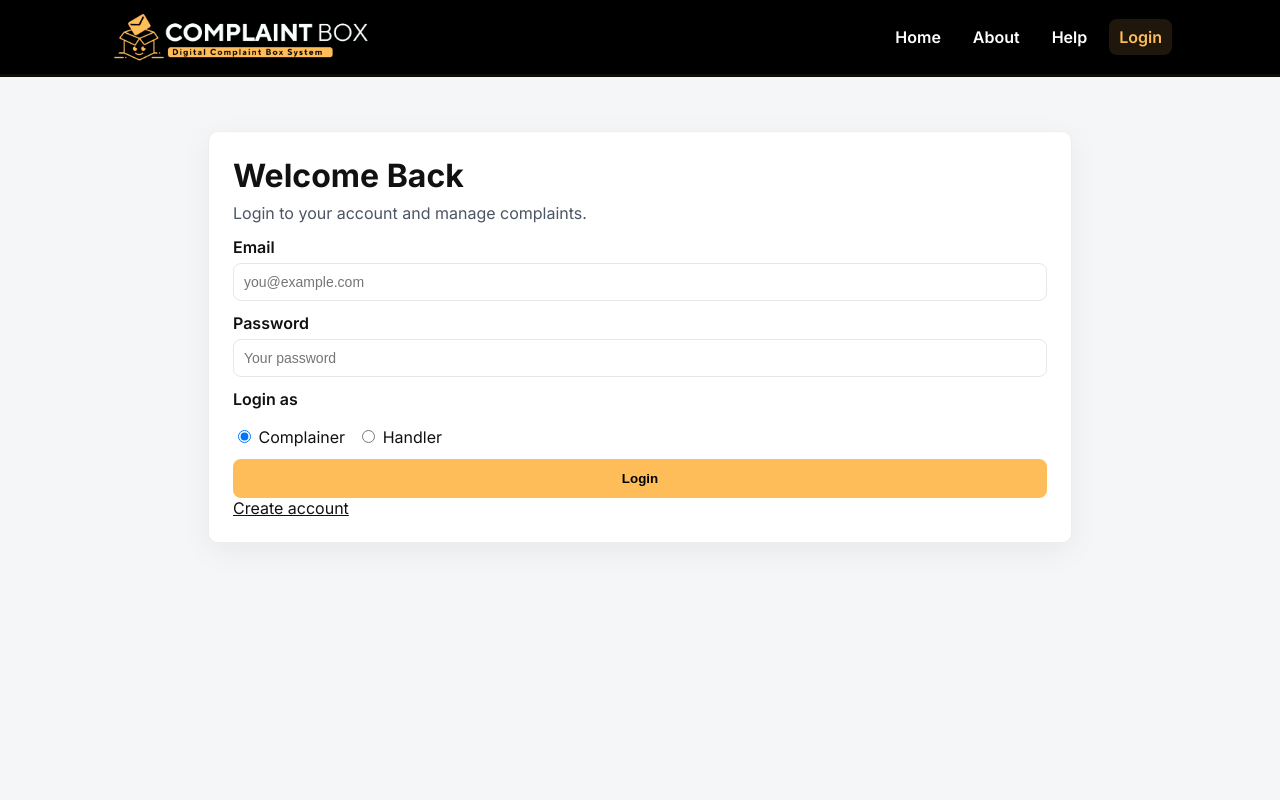
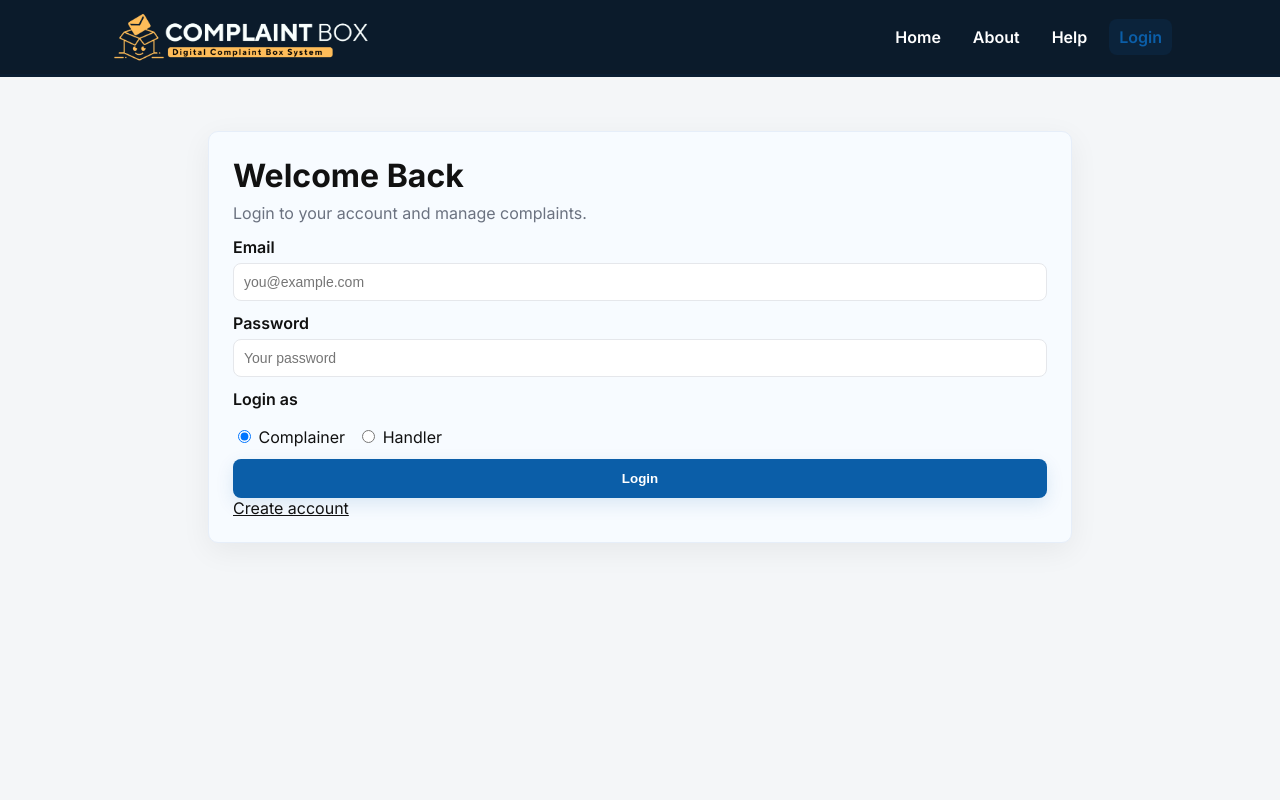
Before and after one commit to Dinath2002/complaint-box-system, a PHP site: page /login.php in a window 1280 px wide. Run offline with PHP 8.4, Linux system fonts and the light colour scheme.

Commit message:
UI upgraded

```diff
--- a/Source File/admin_login.php
+++ b/Source File/admin_login.php
@@ -73,13 +73,13 @@ if ($_SERVER['REQUEST_METHOD'] === 'POST') {
 <meta name="viewport" content="width=device-width,initial-scale=1">
 <title>Admin Login | DCBS</title>
 <style>
-  :root{--logo:#ffbd59;--muted:#4b5563}
+  :root{--black:#0b1b2b;--logo:#0b5ea8;--logo-rgb:11,94,168;--white:#fff;--muted:#6b7280;--surface:#f7fbff}
   body{font-family:Arial,Helvetica,sans-serif;background:#f4f6f8;margin:0;padding:40px}
-  .card{max-width:520px;margin:40px auto;background:#fff;padding:24px;border-radius:10px;box-shadow:0 8px 30px rgba(0,0,0,0.06)}
+  .card{max-width:520px;margin:40px auto;background:var(--surface);padding:24px;border-radius:10px;box-shadow:0 8px 30px rgba(0,0,0,0.06)}
   h1{margin:0 0 12px;color:#111}
   label{display:block;margin-top:12px;font-weight:600}
   input[type=email],input[type=password]{width:100%;padding:10px;border-radius:8px;border:1px solid #e5e7eb;margin-top:6px}
-  .btn{background:var(--logo);border:none;color:#000;padding:10px 14px;border-radius:8px;font-weight:700;margin-top:14px;cursor:pointer}
+  .btn{background:var(--logo);border:none;color:var(--white);padding:10px 14px;border-radius:8px;font-weight:700;margin-top:14px;cursor:pointer}
   .err{background:#fee2e2;color:#991b1b;padding:10px;border-radius:6px;margin-bottom:12px}
   .note{font-size:13px;color:var(--muted);margin-top:12px}
 </style>
--- a/Source File/assets/css/app.css
+++ b/Source File/assets/css/app.css
@@ -3,7 +3,7 @@
    ========================================================================== */
 
 /* Root & base */
-:root{ --black:#000; --logo:#ffbd59; --white:#fff; --muted:#4b5563; }
+:root{ --black:#0b1b2b; --logo:#0b5ea8; --logo-rgb:11,94,168; --white:#fff; --muted:#6b7280; --surface:#f7fbff; --surface-2:#f8fafc; --card-border:#e6eef9 }
 *{box-sizing:border-box}
 html,body{height:100%}
 html{overflow-y:scroll} /* keep scrollbar slot to avoid topbar shift */
@@ -19,23 +19,27 @@ body{
 a{color:inherit} a:hover{opacity:.96}
 
 /* Card */
-.card{background:#fff;border:1px solid #eee;border-radius:12px;padding:20px;box-shadow:0 6px 20px rgba(0,0,0,.05)}
+.card{background:var(--surface);border:1px solid var(--card-border);border-radius:12px;padding:20px;box-shadow:0 6px 20px rgba(0,0,0,.05)}
 .hr{border:none;border-top:1px solid #eee;margin:16px 0}
 
 /* Buttons */
-.btn,.button{display:inline-block;appearance:none;border:0;border-radius:8px;padding:10px 14px;font-weight:700;cursor:pointer;text-decoration:none}
-.btn-primary,.button{background:var(--logo);color:#000}
-.btn:hover,.button:hover{opacity:.92}
+.btn,.button{display:inline-block;appearance:none;border:0;border-radius:8px;padding:10px 14px;font-weight:700;cursor:pointer;text-decoration:none;box-shadow:0 6px 18px rgba(var(--logo-rgb),.12);transition:transform .12s ease,box-shadow .12s ease}
+.btn-primary,.button{background:var(--logo);color:var(--white)}
+.btn:hover,.button:hover{opacity:.96;transform:translateY(-2px);box-shadow:0 10px 30px rgba(var(--logo-rgb),.18)}
+
+/* Outline variant used across the app */
+.btn-outline{display:inline-block;border:1px solid rgba(0,0,0,.06);background:transparent;color:var(--logo);padding:10px 14px;border-radius:8px;font-weight:700;cursor:pointer;transition:box-shadow .12s ease, transform .12s ease}
+.btn-outline:hover{box-shadow:0 8px 20px rgba(var(--logo-rgb),.08);transform:translateY(-1px)}
 .btn-sm{padding:6px 10px;border-radius:6px}
 
 /* Topbar */
-.dcbs-topbar{background:#000;color:#fff;border-bottom:3px solid rgba(255,189,89,.06);width:100%}
+.dcbs-topbar{background:var(--black);color:#fff;border-bottom:3px solid rgba(var(--logo-rgb),.06);width:100%}
 .dcbs-topbar-inner{max-width:1100px;margin:0 auto;padding:12px 18px;display:flex;align-items:center;justify-content:space-between}
 .dcbs-logo-link{display:flex;align-items:center;gap:10px;text-decoration:none;color:inherit}
 .dcbs-logo-img{height:50px;width:auto;display:block}
 .dcbs-menu{display:flex;gap:12px;align-items:center}
 .dcbs-menu a{color:#fff;text-decoration:none;padding:8px 10px;border-radius:8px;font-weight:600}
-.dcbs-menu a.active{background:rgba(255,189,89,.12);color:var(--logo)}
+.dcbs-menu a.active{background:rgba(var(--logo-rgb),.12);color:var(--logo)}
 .dcbs-menu a:hover{background:rgba(255,255,255,.06)}
 .dcbs-menu a.logout-link{border:1px solid rgba(255,255,255,.06);padding:8px 12px;background:transparent}
 @media (max-width:820px){ .dcbs-topbar-inner{padding:10px} }
@@ -66,10 +70,10 @@ a{color:inherit} a:hover{opacity:.96}
 
 /* ---------- Dashboard layout ---------- */
 .layout{display:flex;min-height:calc(100vh - 60px)}
-.sidebar{width:220px;background:#000;color:#fff;padding:20px 12px;flex-shrink:0}
+.sidebar{width:220px;background:var(--black);color:#fff;padding:20px 12px;flex-shrink:0}
 .sidebar h3{color:var(--logo);margin:0 0 12px;font-size:16px}
 .sidebar a{display:block;padding:10px 12px;color:#fff;text-decoration:none;margin:6px 0;border-radius:6px}
-.sidebar a.active,.sidebar a:hover{background:var(--logo);color:#000;font-weight:600}
+.sidebar a.active,.sidebar a:hover{background:var(--logo);color:var(--white);font-weight:600}
 .content{flex:1;padding:20px;overflow-y:auto}
 .header-row{display:flex;align-items:center;justify-content:space-between;margin-bottom:16px}
 .title-accent{color:var(--logo);margin:0 0 20px}
@@ -80,7 +84,7 @@ a{color:inherit} a:hover{opacity:.96}
 .card .num{margin-top:10px;font-size:22px;font-weight:700}
 
 /* Tables */
-.table-wrap{background:#fff;padding:16px;border-radius:10px;box-shadow:0 6px 20px rgba(0,0,0,.04)}
+.table-wrap{background:var(--surface);padding:16px;border-radius:10px;box-shadow:0 6px 20px rgba(0,0,0,.04)}
 .table{width:100%;border-collapse:collapse}
 .table th,.table td{padding:10px;border-bottom:1px solid #eee;text-align:left;font-size:14px;vertical-align:middle}
 .table th{background:#fafafa;font-weight:700;position:relative}
@@ -124,7 +128,7 @@ a{color:inherit} a:hover{opacity:.96}
   padding:0 14px;
   border-radius:8px;
   background:var(--logo);
-  color:#000;
+  color:var(--white);
   font-weight:700;
   cursor:pointer;
 }
@@ -141,7 +145,7 @@ a{color:inherit} a:hover{opacity:.96}
 
 /* Auth (login/register) */
 .auth-main{max-width:900px;margin:36px auto;padding:18px}
-.auth-card{background:#fff;border-radius:10px;box-shadow:0 8px 30px rgba(10,10,10,.06);padding:24px;display:flex;gap:30px;align-items:flex-start}
+.auth-card{background:var(--surface);border-radius:10px;box-shadow:0 8px 30px rgba(10,10,10,.06);padding:24px;display:flex;gap:30px;align-items:flex-start}
 .auth-card .left{flex:1}
 h1{margin:0 0 8px}
 .lead{color:var(--muted);margin:0 0 14px}
@@ -163,7 +167,7 @@ input[type=email],input[type=password],input[type=text],textarea,select{
 .card form:not(.form-inline) button[type=submit],
 .auth-card form:not(.form-inline) button[type=submit]{
   display:block; width:100%; padding:12px 16px; border-radius:8px;
-  background:var(--logo); color:#000; font-weight:700; margin-top:12px;
+  background:var(--logo); color:var(--white); font-weight:700; margin-top:12px;
 }
 
 /* Forms (shared helper classes) */
--- a/Source File/create_handler.php
+++ b/Source File/create_handler.php
@@ -76,12 +76,13 @@ if ($_SERVER['REQUEST_METHOD'] === 'POST') {
 <meta name="viewport" content="width=device-width,initial-scale=1" />
 <title>Create Handler | Admin</title>
 <style>
+  :root{--black:#0b1b2b;--logo:#0b5ea8;--logo-rgb:11,94,168;--white:#fff;--muted:#6b7280;--surface:#f7fbff}
   body{font-family:Arial,Helvetica,sans-serif;background:#f4f6f8;margin:0}
-  .wrap{max-width:640px;margin:40px auto;background:#fff;padding:20px;border-radius:10px;box-shadow:0 6px 20px rgba(0,0,0,.06)}
+  .wrap{max-width:640px;margin:40px auto;background:var(--surface);padding:20px;border-radius:10px;box-shadow:0 6px 20px rgba(0,0,0,.06)}
   h1{margin:0 0 10px}
   label{display:block;margin-top:12px;font-weight:600}
   input[type=text],input[type=email],input[type=password]{width:100%;padding:10px;border:1px solid #e5e7eb;border-radius:8px;margin-top:6px;font-size:14px}
-  .btn{margin-top:14px;background:#ffbd59;color:#000;padding:10px 14px;border:none;border-radius:8px;font-weight:700;cursor:pointer}
+  .btn{margin-top:14px;background:var(--logo);color:var(--white);padding:10px 14px;border:none;border-radius:8px;font-weight:700;cursor:pointer}
   .msg{background:#ecfdf5;color:#065f46;padding:10px;border-radius:6px;margin-bottom:10px}
   .err{background:#fee2e2;color:#991b1b;padding:10px;border-radius:6px;margin-bottom:10px}
   .back{display:inline-block;margin-top:12px}
```
Also changed, not shown: Source File/admin_dashboard.php (+4 -4 lines), Source File/admin_users.php (+4 -4 lines).
